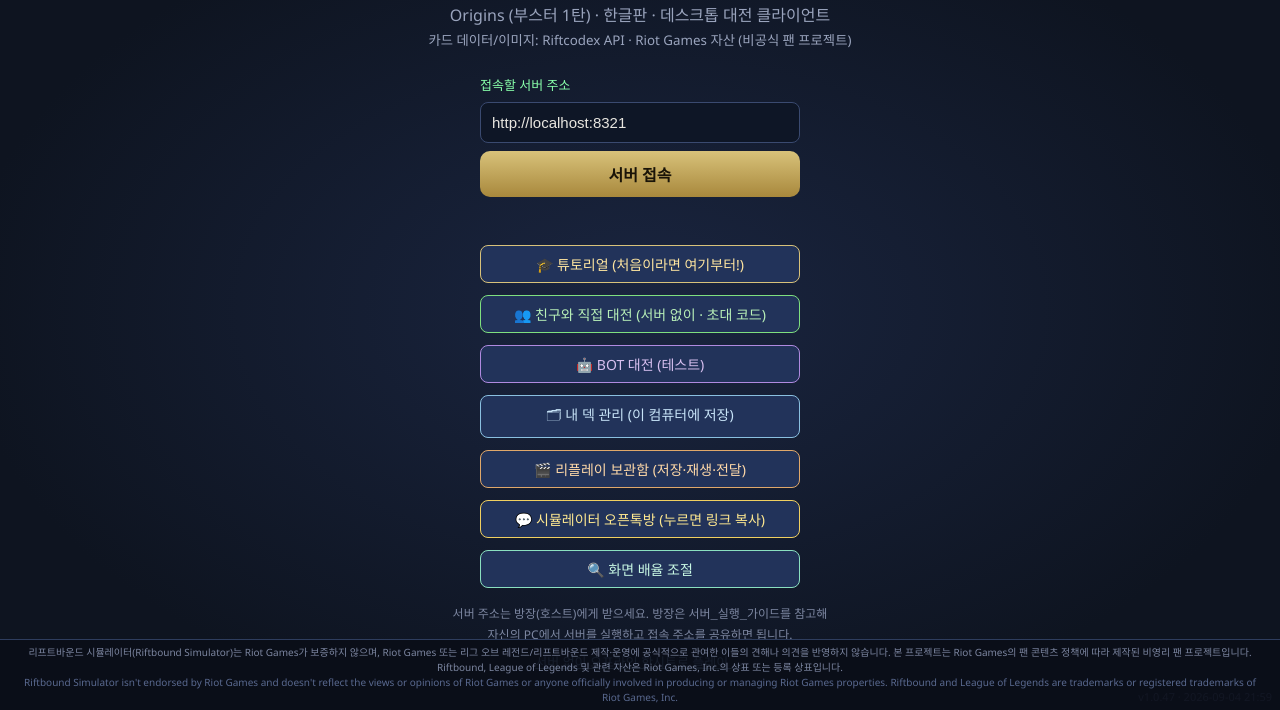
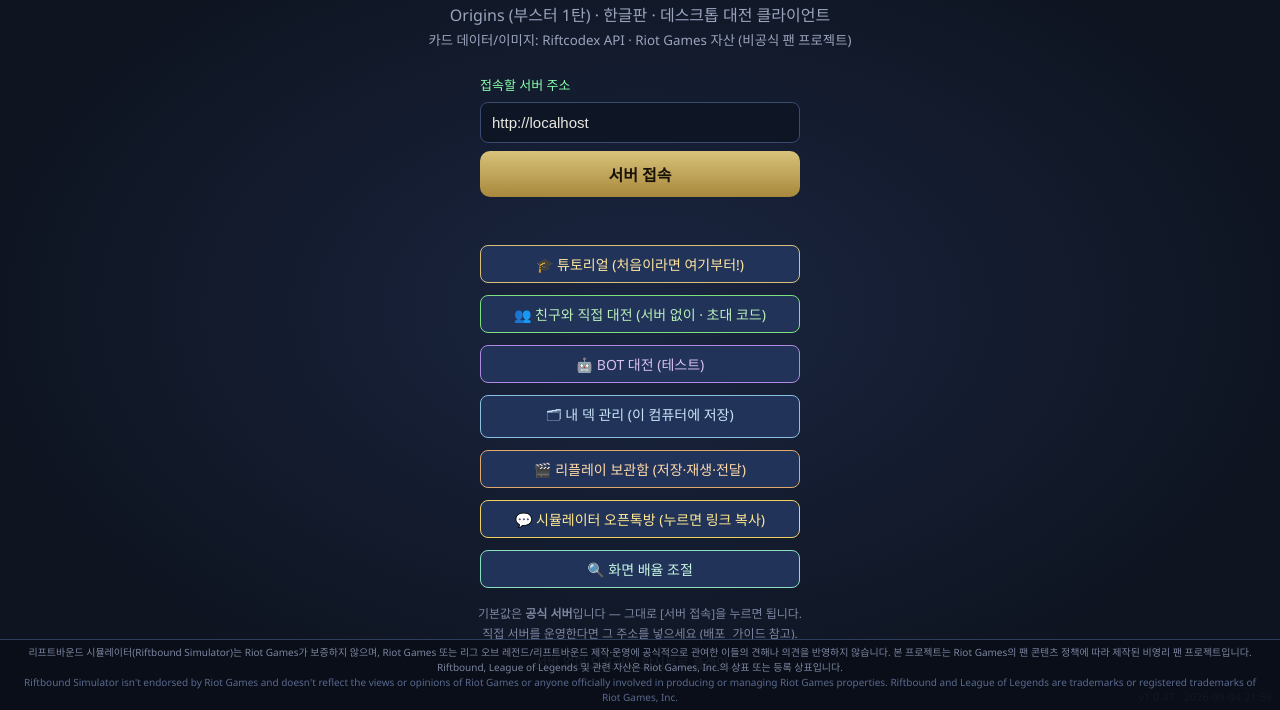
Before and after one commit to misakila58/riftboundKr, an Electron app: page client/web/index.html in a window 1280 px wide. Shown: the part 90-800 px from the top of the page. Drawn offline with Linux system fonts and the light colour scheme.

Commit message:
접속 화면 기본 서버 주소를 공식 서버로
기본값이 http://localhost:8321 이라 처음 켠 사람은 반드시 주소를 직접
입력해야 했고, 그대로 누르면 연결 실패만 봤다.

- 서버가 직접 서빙한 웹앱에서 열렸으면 location.origin (자기 자신이 곧 서버)
- 데스크톱 클라이언트(file://)에서는 공식 서버 주소
- 이전에 접속한 서버가 있으면 그대로 유지 (localStorage)

주소는 main.js 상단 OFFICIAL_SERVER 한 곳만 고치면 된다.
안내 문구도 '방장에게 받으세요'에서 '기본값이 공식 서버'로 변경.

Co-Authored-By: Claude Opus 5 <noreply@anthropic.com>

```diff
--- a/client/web/index.html
+++ b/client/web/index.html
@@ -26,7 +26,7 @@
     <small>카드 데이터/이미지: Riftcodex API · Riot Games 자산 (비공식 팬 프로젝트)</small></p>
     <div class="login-box">
       <label style="text-align:left;font-size:13px;color:#8fa">접속할 서버 주소</label>
-      <input id="server-url" type="text" placeholder="예: https://이름.ngrok-free.app 또는 http://192.168.0.5:8321">
+      <input id="server-url" type="text" placeholder="예: https://riftboundsimkr.duckdns.org">
       <div class="login-btns">
         <button id="btn-connect" class="big-btn">서버 접속</button>
       </div>
@@ -44,8 +44,8 @@
       <button id="btn-stats-optout" class="mid-btn" style="border-color:#7f8ba0;color:#c0c8d8"
         title="게임 판수와 덱 조합 승률만 익명으로 집계합니다. 닉네임·덱 이름·계정·IP는 보내지 않습니다.">📊 익명 통계: 켜짐</button>
     </div>
-    <p class="hint">서버 주소는 방장(호스트)에게 받으세요. 방장은 <code>서버_실행_가이드</code>를 참고해<br>
-    자신의 PC에서 서버를 실행하고 접속 주소를 공유하면 됩니다.<br>
+    <p class="hint">기본값은 <b>공식 서버</b>입니다 — 그대로 [서버 접속]을 누르면 됩니다.<br>
+    직접 서버를 운영한다면 그 주소를 넣으세요 (<code>배포_가이드</code> 참고).<br>
     <button id="btn-offline" class="link-btn">서버 없이 오프라인 핫시트로 플레이 →</button></p>
   </div>
 </div>
--- a/client/web/js/main.js
+++ b/client/web/js/main.js
@@ -125,10 +125,17 @@ function buildDeck(legendN){
 }
 
 // ---------- 서버 연결 화면 ----------
+// 공식 서버 (주소가 바뀌면 여기만 고치면 된다)
+const OFFICIAL_SERVER = 'https://riftboundsimkr.duckdns.org';
+// 서버가 직접 서빙한 웹앱이면 자기 자신이 곧 서버다. 데스크톱(file://)이면 공식 서버.
+function defaultServerUrl(){
+  return /^https?:$/.test(location.protocol) ? location.origin : OFFICIAL_SERVER;
+}
+
 function initConnect(){
   const input=document.getElementById('server-url');
   const msg=document.getElementById('connect-msg');
-  input.value = localStorage.getItem('rb_server') || 'http://localhost:8321';
+  input.value = localStorage.getItem('rb_server') || defaultServerUrl();
   document.getElementById('btn-offline').onclick=()=>showScreen('setup-screen');
   document.getElementById('btn-tutorial').onclick=()=>TUT.start();
   document.getElementById('btn-local-decks').onclick=()=>{
```
